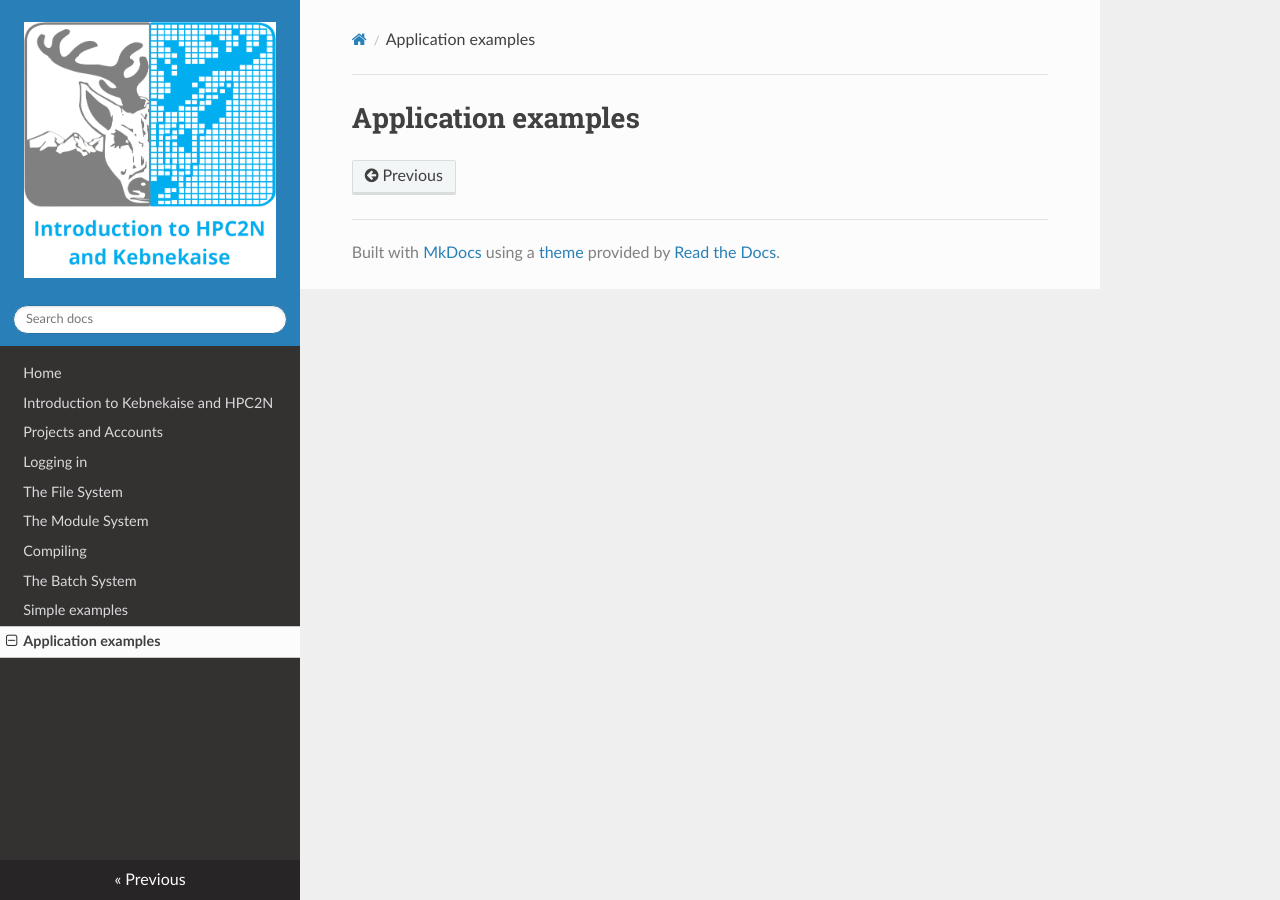
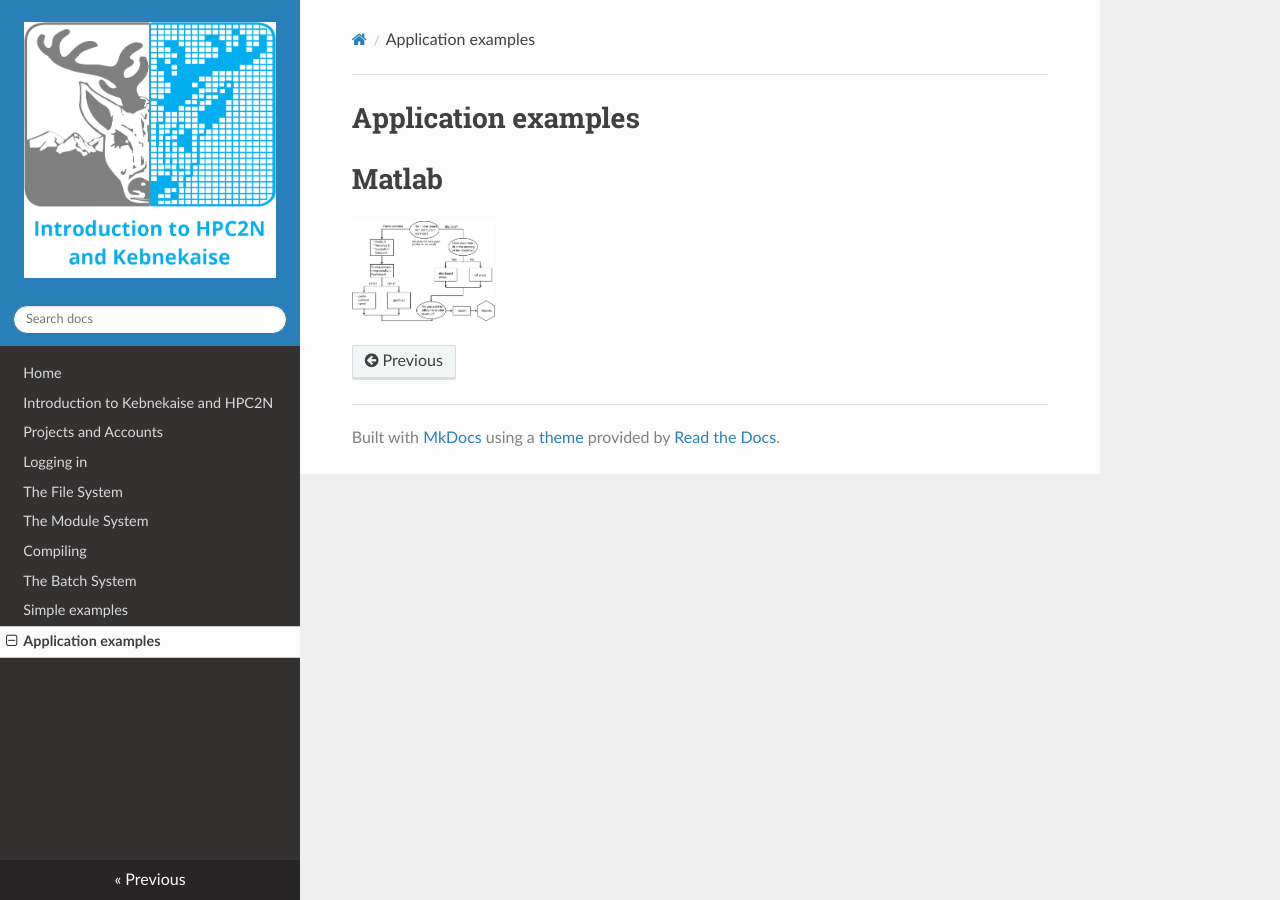
Before and after one commit to hpc2n/intro-course, an MkDocs documentation site: the page built from docs/software.md, in a window 1280 px wide. Built offline with MkDocs 1.6.1, drawn with Linux system fonts in a browser that asks for light colours; nearby versions of some CDN libraries.

Commit message:
MATLAB: flow chart of pct

```diff
--- a/docs/software.md
+++ b/docs/software.md
@@ -1 +1,5 @@
 # Application examples
+
+# Matlab
+
+![pctworkflow](images/pctworkflow.png){: style="height: 100px;float: center;"}
```
Also changed, not shown: docs/images/pctworkflow.png (added).
